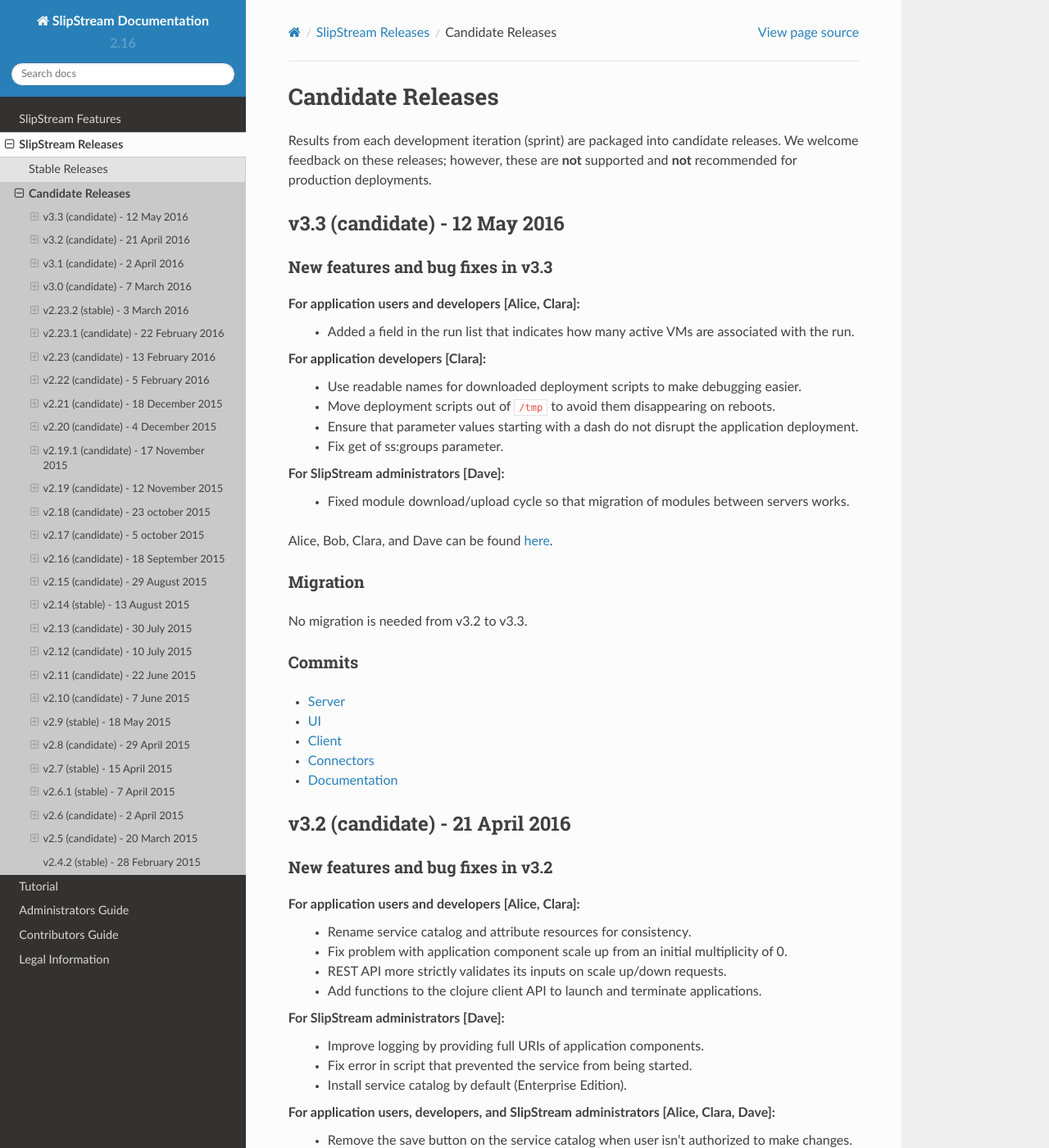
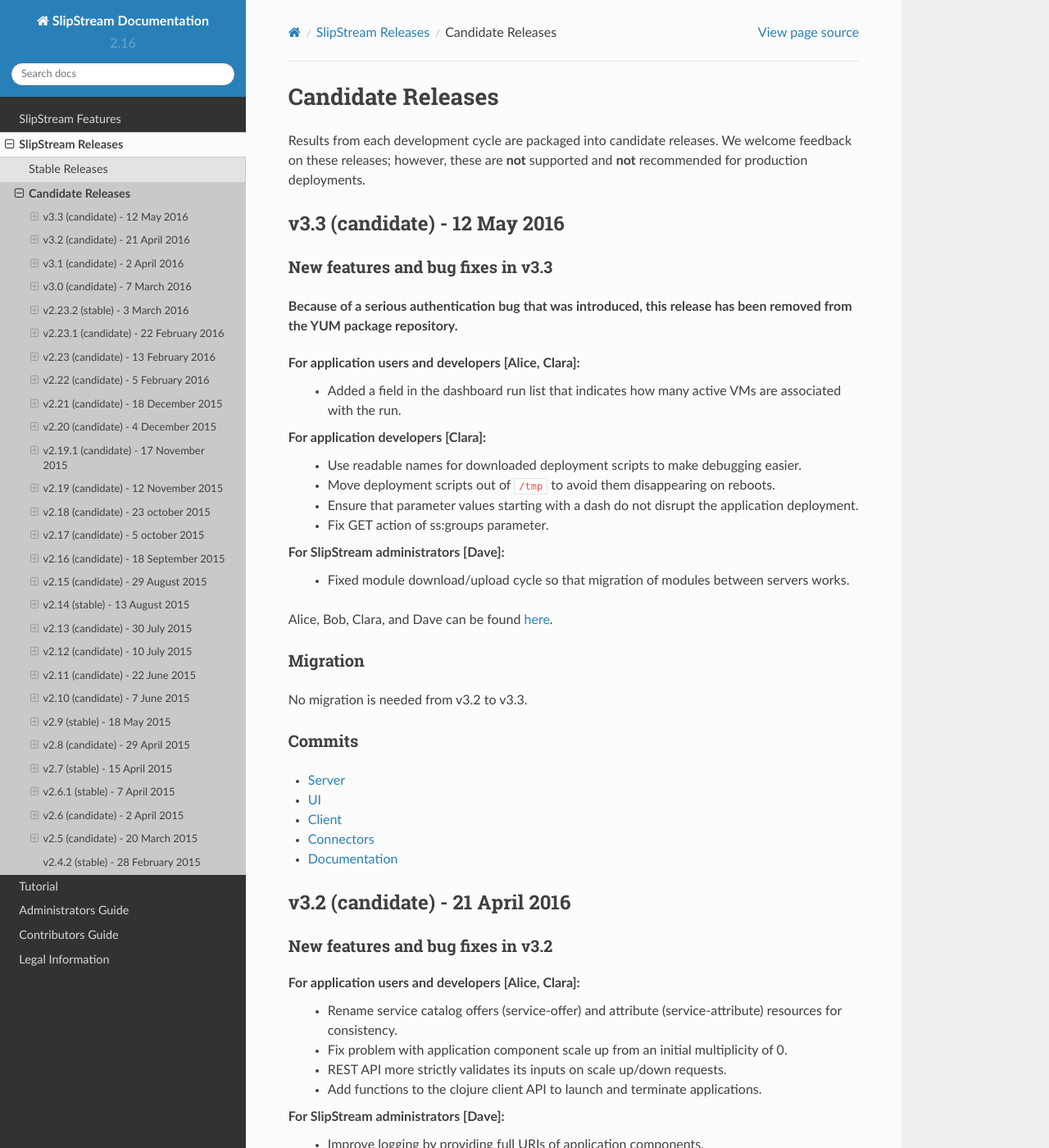
Before and after one commit to slipstream/SlipStreamDocumentation, a Sphinx documentation site: the page built from docs/release_notes/candidate_releases.rst, in a window 1280 px wide and 1400 px high. Shown: the whole window at 82% size. Built offline with Sphinx 7.4.7 and the Read the Docs theme 2.0.0, drawn with Linux system fonts in a browser that asks for light colours.

Commit message:
update text; note v3.3 has been deleted

```diff
--- a/docs/release_notes/candidate_releases.rst
+++ b/docs/release_notes/candidate_releases.rst
@@ -1,10 +1,9 @@
 Candidate Releases
 ==================
 
-Results from each development iteration (sprint) are packaged into
-candidate releases. We welcome feedback on these releases; however,
-these are **not** supported and **not** recommended for production
-deployments.
+Results from each development cycle are packaged into candidate
+releases. We welcome feedback on these releases; however, these are
+**not** supported and **not** recommended for production deployments.
 
 v3.3 (candidate) - 12 May 2016
 ------------------------------
@@ -12,10 +11,12 @@
 New features and bug fixes in v3.3
 ~~~~~~~~~~~~~~~~~~~~~~~~~~~~~~~~~~
 
+**Because of a serious authentication bug that was introduced, this
+release has been removed from the YUM package repository.**
 
 For application users and developers [Alice, Clara]:
- - Added a field in the run list that indicates how many active VMs
-   are associated with the run.
+ - Added a field in the dashboard run list that indicates how many
+   active VMs are associated with the run.
 
 For application developers [Clara]:
  - Use readable names for downloaded deployment scripts to make
@@ -24,7 +25,7 @@
    on reboots.
  - Ensure that parameter values starting with a dash do not disrupt
    the application deployment.
- - Fix get of ss:groups parameter.
+ - Fix GET action of ss:groups parameter.
 
 For SlipStream administrators [Dave]:
  - Fixed module download/upload cycle so that migration of modules
@@ -54,7 +55,8 @@
 ~~~~~~~~~~~~~~~~~~~~~~~~~~~~~~~~~~
 
 For application users and developers [Alice, Clara]:
- - Rename service catalog and attribute resources for consistency.
+ - Rename service catalog offers (service-offer) and attribute
+   (service-attribute) resources for consistency.
  - Fix problem with application component scale up from an initial
    multiplicity of 0.
  - REST API more strictly validates its inputs on scale up/down
```
